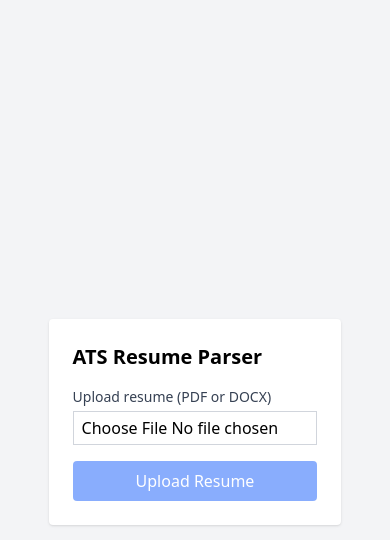
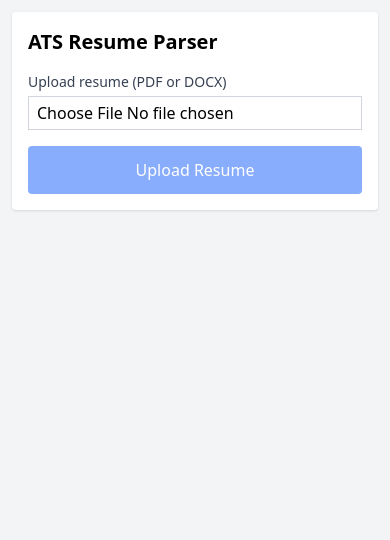
Before and after one commit to prtkgoswami/resume-parser, a React (Vite) app in the folder frontend/: page / in a window 390 px wide. Shown: the top 540 px of the page. Built offline with nearby package versions, Linux system fonts and the light colour scheme.

Commit message:
feat: Mobile friendly enhancements

```diff
--- a/frontend/src/Accordion.tsx
+++ b/frontend/src/Accordion.tsx
@@ -30,7 +30,7 @@ const Accordion = ({ title, isOpen, onToggle, children }: AccordionProps) => {
         }`}
         role="region"
       >
-        <div className="overflow-hidden px-3 py-2">{children}</div>
+        <div className="overflow-hidden px-3 py-3 md:py-2">{children}</div>
       </div>
     </div>
   );
--- a/frontend/src/App.tsx
+++ b/frontend/src/App.tsx
@@ -46,8 +46,12 @@ function App() {
   const [atsScore, setAtsScore] = useState<AtsScore | null>(null);
   const [error, setError] = useState<string | null>(null);
   const [loading, setLoading] = useState(false);
-  const [showTokenIssues, setShowTokenIssues] = useState(false);
-  const [showSuggestions, setShowSuggestions] = useState(false);
+  const [showTokenIssues, setShowTokenIssues] = useState(
+    window.innerWidth >= 768
+  );
+  const [showSuggestions, setShowSuggestions] = useState(
+    window.innerWidth >= 768
+  );
 
   const onSubmit = async () => {
     if (!file) return;
@@ -109,9 +113,9 @@ function App() {
   });
 
   return (
-    <div className="min-h-screen bg-gray-100 flex items-center justify-center p-3">
+    <div className="min-h-screen bg-gray-100 flex items-start md:items-center justify-center p-3">
       <main
-        className="bg-white p-6 rounded shadow w-full max-w-[80%]"
+        className="bg-white rounded shadow w-full max-w-full md:max-w-[80%] p-4 md:p-6"
         aria-labelledby="app-title"
       >
         <h1 id="app-title" className="text-xl font-semibold mb-4">
@@ -140,7 +144,7 @@ function App() {
           disabled={!file || loading}
           aria-disabled={!file || loading}
           aria-busy={loading}
-          className="w-full bg-blue-600 text-white py-2 rounded disabled:opacity-50 cursor-pointer"
+          className="w-full bg-blue-600 text-white py-3 md:py-2 rounded disabled:opacity-50 cursor-pointer"
         >
           {loading ? "Uploading..." : "Upload Resume"}
         </button>
@@ -184,7 +188,7 @@ function App() {
 
         {rawText && (
           <div
-            className="flex gap-2 mt-4"
+            className="flex flex-row gap-2 mt-4"
             role="tablist"
             aria-label="ATS text view mode"
           >
@@ -192,7 +196,7 @@ function App() {
               role="tab"
               aria-selected={viewMode === "formatted"}
               onClick={() => setViewMode("formatted")}
-              className={`px-3 py-1 text-sm rounded border ${
+              className={`w-full sm:w-auto px-3 py-1 text-sm rounded border ${
                 viewMode === "formatted" ? "bg-blue-600 text-white" : "bg-white"
               }`}
             >
@@ -203,7 +207,7 @@ function App() {
               role="tab"
               aria-selected={viewMode === "raw"}
               onClick={() => setViewMode("raw")}
-              className={`px-3 py-1 text-sm rounded border ${
+              className={`w-full sm:w-auto px-3 py-1 text-sm rounded border ${
                 viewMode === "raw" ? "bg-blue-600 text-white" : "bg-white"
               }`}
             >
@@ -214,7 +218,7 @@ function App() {
 
         {rawText && viewMode === "raw" && (
           <pre
-            className="mt-4 text-xs bg-gray-100 p-4 rounded max-h-125 overflow-auto whitespace-pre-wrap"
+            className="mt-4 text-xs bg-gray-100 p-3 md:p-4 rounded max-h-[60vh] md:max-h-125 overflow-auto whitespace-pre-wrap"
             aria-label="Raw ATS extracted text"
           >
             {highlightedText}
@@ -222,7 +226,7 @@ function App() {
         )}
 
         {rawText && viewMode === "formatted" && (
-          <div className="mt-4 space-y-3 text-sm bg-gray-100 p-4 rounded">
+          <div className="mt-4 space-y-3 text-sm bg-gray-100 p-3 md:p-4 rounded">
             {formatAtsText(rawText).map((block, i) => {
               if (block.type === "section") {
                 return (
```
